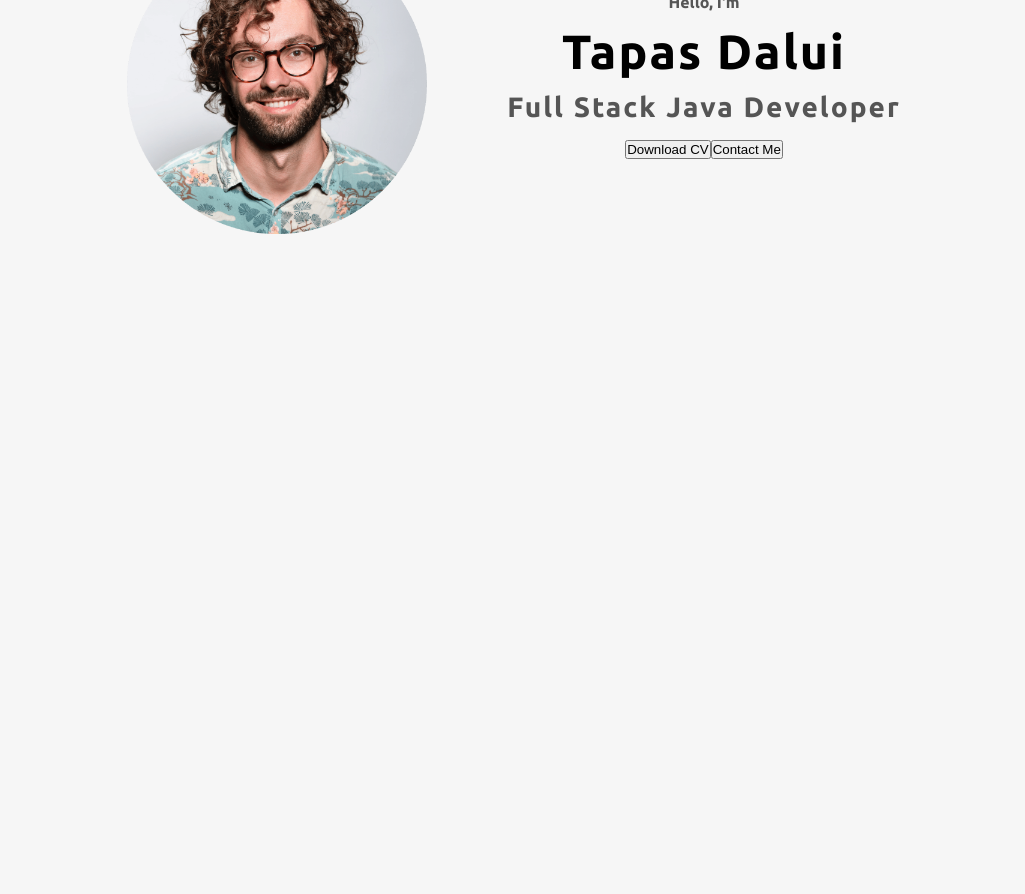
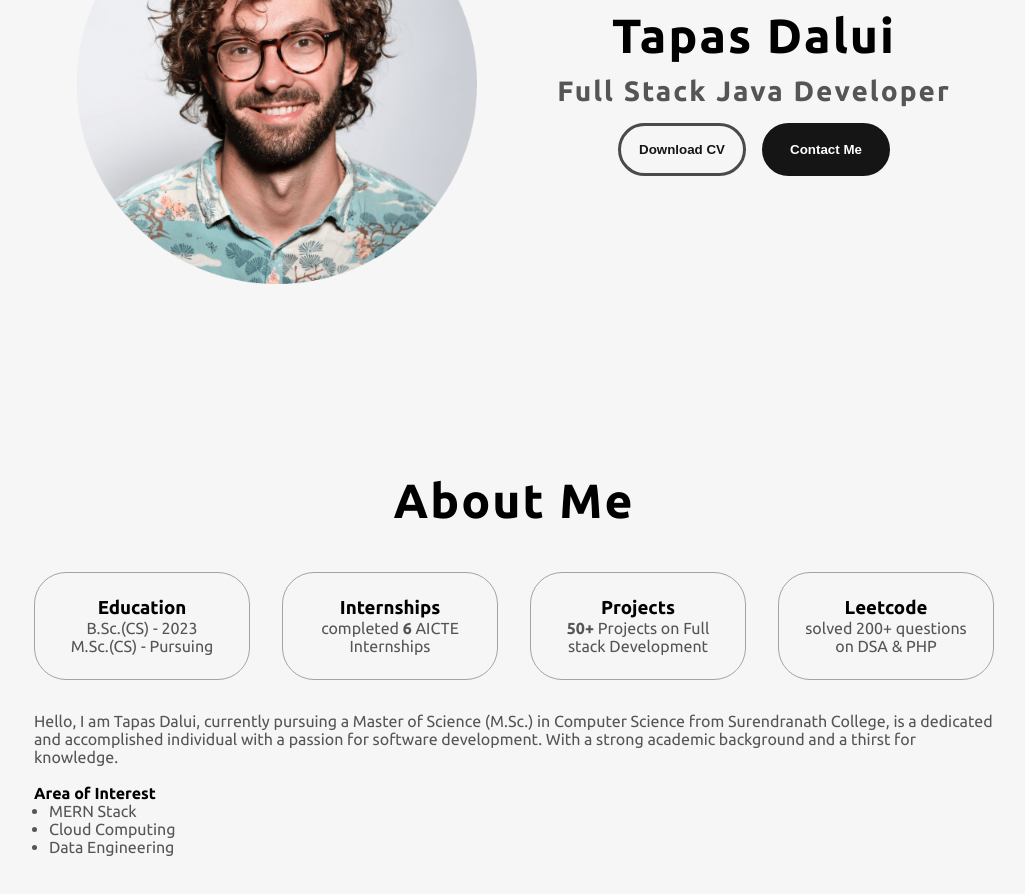
Before and after one commit to Tapas-Dalui/portfolio, a React (Vite) app: page / in a window 1280 px wide. Shown: the part 380-1274 px from the top of the page, without its empty margins (126-1151 px from the left). Before the commit the page ends 800 px from the top, so only its background shows below. Built offline with nearby package versions, Linux system fonts and the light colour scheme.

Commit message:
adding about section

```diff
--- a/src/App.jsx
+++ b/src/App.jsx
@@ -1,12 +1,14 @@
 import React from 'react'
 import Navbar from './components/Navbar/Navbar'
 import Hero from './components/Hero/Hero'
+import About from './components/About/About'
 
 function App() {
   return (
     <>
       <Navbar />
       <Hero />
+      <About/>
     </>
   )
 }
--- a/src/components/About/About.css
+++ b/src/components/About/About.css
@@ -0,0 +1,63 @@
+/* ABOUT SECTION */
+
+#about {
+    position: relative;
+    /* margin-top: 100px; */
+}
+
+.about-containers {
+    /* display: flex; */
+    gap: 2rem;
+    margin-bottom: 2rem;
+    margin-top: 2rem;
+}
+
+.about-details-container {
+    justify-content: center;
+    flex-direction: column;
+}
+
+.about-containers,
+.about-details-container {
+    display: flex;
+    /* flex-direction: column; */
+    align-items: center;
+    justify-content: center;
+}
+
+.about-pic {
+    border-radius: 2rem;
+}
+
+.arrow {
+    position: absolute;
+    right: -5rem;
+    bottom: 2.5rem;
+}
+
+.details-container {
+    padding: 1.5rem;
+    flex: 1;
+    background: #f6f6f6;
+    border-radius: 2rem;
+    border: rgb(53, 53, 53) 0.1rem solid;
+    border-color: rgb(163, 163, 163);
+    text-align: center;
+}
+
+.section-container {
+    gap: 4rem;
+    height: 80%;
+}
+
+.section__pic-container {
+    height: 400px;
+    width: 400px;
+    margin: auto 0;
+}
+
+.text-container ul {
+    color: #555555;
+    ;
+    padding-left: 15px;
+}
--- a/src/components/About/About.jsx
+++ b/src/components/About/About.jsx
@@ -5,36 +5,36 @@ function About() {
     return (
         <>
             <section id="about">
-                <p class="section__text__p1"></p>
-                <h1 class="title">About Me</h1>
-                <div class="section-container">
+                <p className="section__text__p1"></p>
+                <h1 className="title">About Me</h1>
+                <div className="section-container">
 
-                    <div class="about-details-container">
-                        <div class="about-containers">
+                    <div className="about-details-container">
+                        <div className="about-containers">
 
-                            <div class="details-container">
-                                <i class="fa-solid fa-graduation-cap about-icon"></i>
+                            <div className="details-container">
+                                <i className="fa-solid fa-graduation-cap about-icon"></i>
                                 <h3>Education</h3>
                                 <p>B.Sc.(CS) - 2023<br />M.Sc.(CS) - Pursuing</p>
                             </div>
-                            <div class="details-container">
-                                <i class="fa-solid fa-envelope-circle-check"></i>
+                            <div className="details-container">
+                                <i className="fa-solid fa-envelope-circle-check"></i>
                                 <h3>Internships</h3>
                                 <p>completed  <b>6</b> AICTE Internships </p>
                             </div>
 
-                            <div class="details-container">
-                                <i class="fa-solid fa-diagram-project"></i>
+                            <div className="details-container">
+                                <i className="fa-solid fa-diagram-project"></i>
                                 <h3>Projects</h3>
                                 <p><b>50+ </b>Projects on Full stack Development</p>
                             </div>
-                            <div class="details-container">
-                                <i class="fa-solid fa-circle-nodes"></i>
+                            <div className="details-container">
+                                <i className="fa-solid fa-circle-nodes"></i>
                                 <h3>Leetcode</h3>
                                 <p>solved 200+ questions on DSA & PHP</p>
                             </div>
                         </div>
-                        <div class="text-container">
+                        <div className="text-container">
                             <p>
                                 Hello, I am Tapas Dalui, currently pursuing a Master of Science (M.Sc.) in Computer Science from Surendranath College, is a dedicated and accomplished individual with a passion for software development.
                                 With a strong academic background and a thirst for knowledge.
--- a/src/components/Hero/Hero.css
+++ b/src/components/Hero/Hero.css
@@ -50,3 +50,49 @@
 #socials-container a i:hover {
     color: #7644da;
 }
+
+/* BUTTONS */
+
+.btn-container {
+    display: flex;
+    justify-content: center;
+    gap: 1rem;
+}
+
+.btn {
+    font-weight: 600;
+    transition: all 300ms ease;
+    padding: 1rem;
+    width: 8rem;
+    border-radius: 2rem;
+}
+
+.btn-color-2 {
+    background-color: #f6f6f6;
+    border: #4a4a4a 0.2rem solid;
+    color: #151515;
+}
+
+.btn-color-1:hover,
+.btn-color-2:hover {
+    cursor: pointer;
+    border: #151515 0.2rem solid;
+}
+
+.btn-color-1,
+.btn-color-2:hover {
+    border: #151515 0.2rem solid;
+    background: #151515;
+    color: white;
+}
+
+.btn-color-1:hover {
+    background: #f6f6f6;
+    color: #151515;
+}
+
+
+
+.btn-container {
+    gap: 1rem;
+}
```
Also changed, not shown: src/components/Experiences/Experiences.jsx (added).
